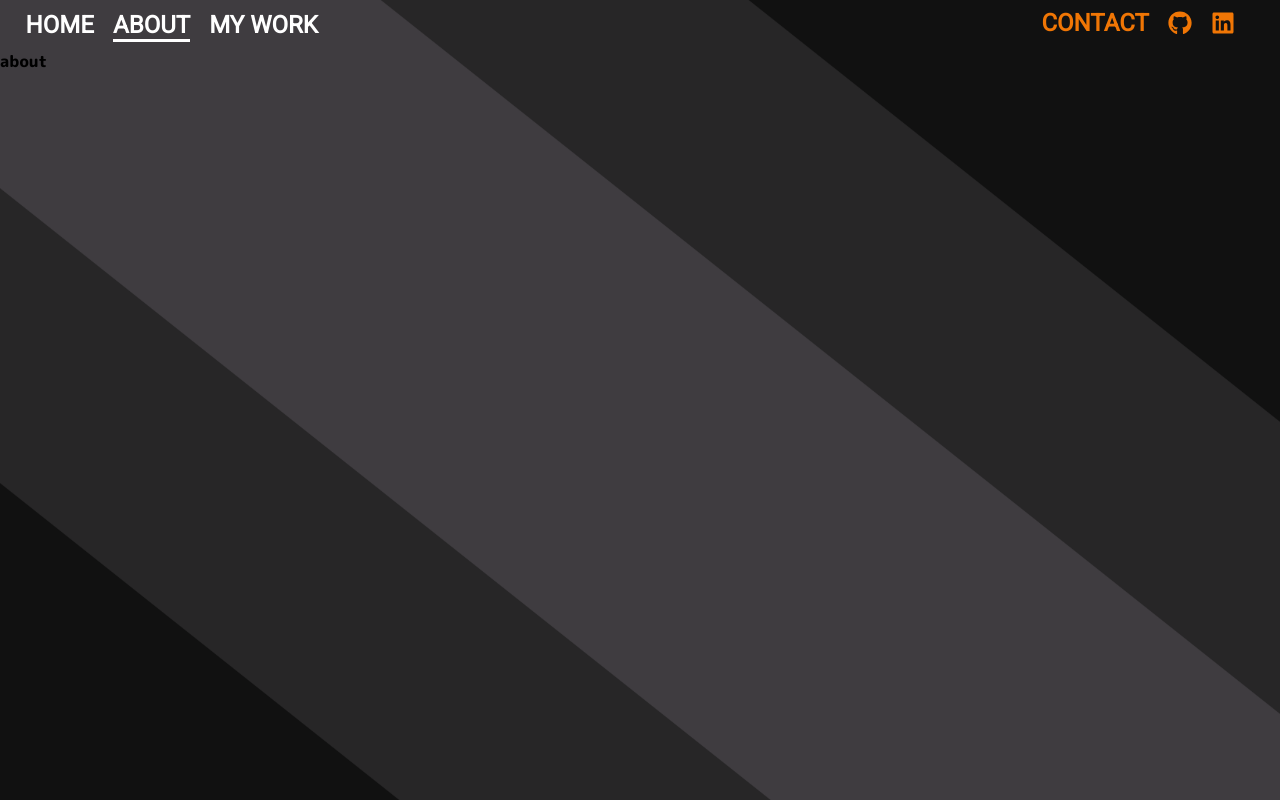
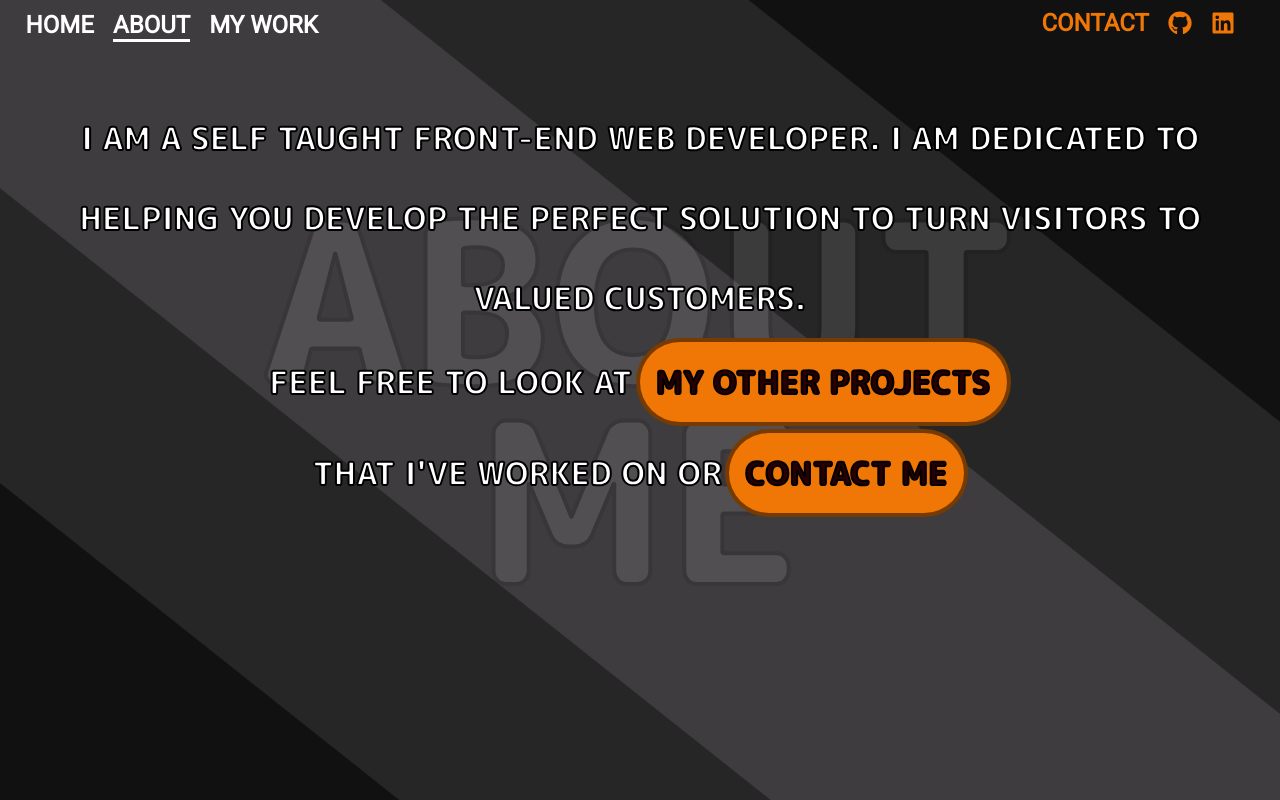
Before and after one commit to amarpustam45/portfolio, a React (Create React App) app: page /about in a window 1280 px wide. Built offline with nearby package versions, Linux system fonts and the light colour scheme.

Commit message:
about done

```diff
--- a/src/App.js
+++ b/src/App.js
@@ -1,3 +1,4 @@
+import './styles/Global.css';
 import Navbar from './components/Navbar';
 import Home from './components/Home';
 import About from './components/About';
--- a/src/components/About.js
+++ b/src/components/About.js
@@ -1,7 +1,31 @@
 import React from 'react';
+import '../styles/About.css';
+import { NavLink } from 'react-router-dom';
 
 const About = () => {
-  return <div>about</div>;
+  return (
+    <section className='about-container'>
+      <div className='banner about-banner'>about me</div>
+      <section className='about-info'>
+        <p className='about-info-main'>
+          I am a self taught front-end web developer. I am dedicated to helping
+          you develop the perfect solution to turn visitors to valued customers.
+        </p>
+        <section className='work-link-container'>
+          <p>Feel free to look at</p>
+          <NavLink exact to='/work' className='to-work nav-item'>
+            my other projects
+          </NavLink>
+        </section>
+        <section className='contact-link-container'>
+          <p>that I've worked on or</p>
+          <NavLink exact to='/contact' className='to-contact nav-item'>
+            contact me
+          </NavLink>
+        </section>
+      </section>
+    </section>
+  );
 };
 
 export default About;
--- a/src/components/Home.js
+++ b/src/components/Home.js
@@ -10,7 +10,7 @@
         <p className='hello'>Hi there,</p>
         <div className='about-link-container'>
           <p>I am</p>
-          <NavLink exact to='/about' className='to-about'>
+          <NavLink exact to='/about' className='to-about nav-item'>
             Amar Pustam
           </NavLink>
         </div>
--- /dev/null
+++ b/src/styles/About.css
@@ -0,0 +1,46 @@
+.about-info {
+  margin: 3rem;
+  font-size: 2rem;
+  text-transform: uppercase;
+  font-weight: 600;
+  line-height: 5rem;
+  color: #fff;
+  -webkit-text-stroke: 2px black;
+  text-align: center;
+}
+
+.work-link-container,
+.contact-link-container {
+  display: flex;
+  justify-content: center;
+  align-items: center;
+  margin-bottom: 0.2rem;
+}
+
+.about-info-main {
+  animation: scale-in 0.7s 2s;
+}
+
+.work-link-container,
+.contact-link-container {
+  animation: scale-in 0.7s 2.8s;
+}
+
+.about-info-main,
+.work-link-container,
+.contact-link-container {
+  transform: scale(0);
+  animation-fill-mode: forwards;
+}
+
+@keyframes scale-in {
+  0% {
+    transform: scale(0);
+  }
+  80% {
+    transform: scale(1.1);
+  }
+  100% {
+    transform: scale(1);
+  }
+}
--- /dev/null
+++ b/src/styles/Global.css
@@ -0,0 +1,55 @@
+.banner {
+  position: absolute;
+  left: 50%;
+  top: 50%;
+  transform: translate(-50%, -50%);
+  font-size: 16rem;
+  line-height: 333px;
+  text-align: center;
+  letter-spacing: 0.045em;
+  text-transform: uppercase;
+  opacity: 0;
+  color: rgba(255, 255, 255);
+  -webkit-text-stroke: 4px rgba(0, 0, 0);
+  z-index: -10;
+  animation: banner-load 2s;
+  animation-fill-mode: forwards;
+}
+
+.about-banner {
+  font-size: 14rem;
+  line-height: 200px;
+  letter-spacing: 0;
+}
+
+.nav-item {
+  text-decoration: none;
+  background-color: #f07605;
+  color: #280003;
+  margin-left: 1rem;
+  padding: 0 1rem;
+  border-radius: 50px;
+  transition: background-color 0.3s ease-in-out;
+  border: 4px solid rgba(0, 0, 0, 0.5);
+}
+
+.nav-item:hover {
+  background-color: #ad5604;
+}
+
+.to-work,
+.to-contact {
+  margin-left: 0.2rem;
+}
+
+@keyframes banner-load {
+  0% {
+    opacity: 0;
+  }
+  30% {
+    opacity: 1;
+  }
+  100% {
+    opacity: 0.1;
+  }
+}
--- a/src/styles/Home.css
+++ b/src/styles/Home.css
@@ -3,24 +3,6 @@
   display: flex;
   height: calc(100vh - 60px);
   align-items: center;
-}
-
-.banner {
-  position: absolute;
-  left: 50%;
-  top: 50%;
-  transform: translate(-50%, -50%);
-  font-size: 16rem;
-  line-height: 333px;
-  text-align: center;
-  letter-spacing: 0.045em;
-  text-transform: uppercase;
-  opacity: 0;
-  animation: banner-load 2s;
-  animation-fill-mode: forwards;
-  color: rgba(255, 255, 255);
-  -webkit-text-stroke: 4px rgba(0, 0, 0);
-  z-index: -10;
 }
 
 .intro {
@@ -34,12 +16,16 @@
   -webkit-text-stroke: 4px black;
 }
 
+.about-link-container {
+  display: flex;
+  align-items: center;
+}
+
 .hello {
   animation: hello-load 0.7s 2s;
 }
 
 .about-link-container {
-  display: flex;
   animation: hello-load 0.7s 2.8s;
 }
 
@@ -55,33 +41,6 @@
   animation-fill-mode: forwards;
 }
 
-.to-about {
-  text-decoration: none;
-  background-color: #f07605;
-  color: #280003;
-  margin-left: 1rem;
-  padding: 0 1rem;
-  border-radius: 50px;
-  transition: background-color 0.3s ease-in-out;
-  border: 4px solid rgba(0, 0, 0, 0.5);
-}
-
-.to-about:hover {
-  background-color: #ad5604;
-}
-
-@keyframes banner-load {
-  0% {
-    opacity: 0;
-  }
-  30% {
-    opacity: 1;
-  }
-  100% {
-    opacity: 0.1;
-  }
-}
-
 @keyframes hello-load {
   0% {
     opacity: 0;
```
